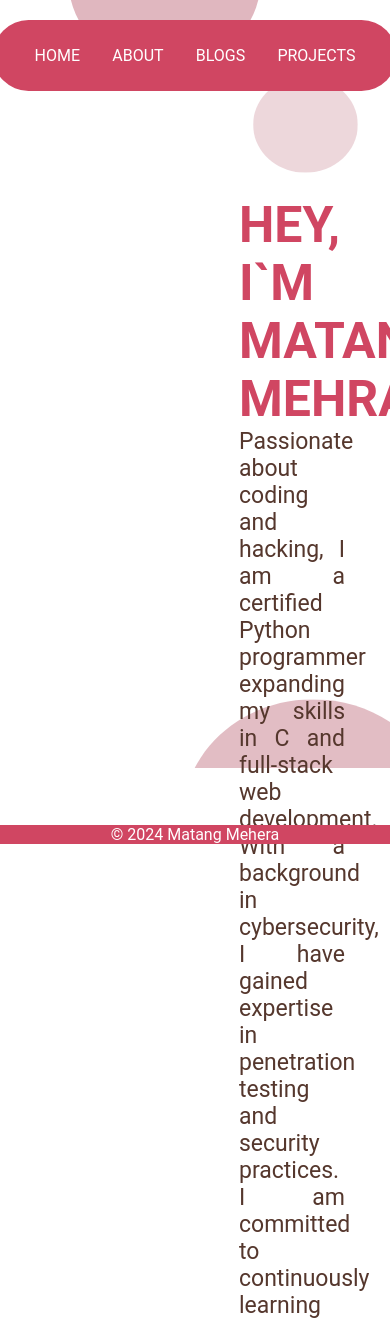
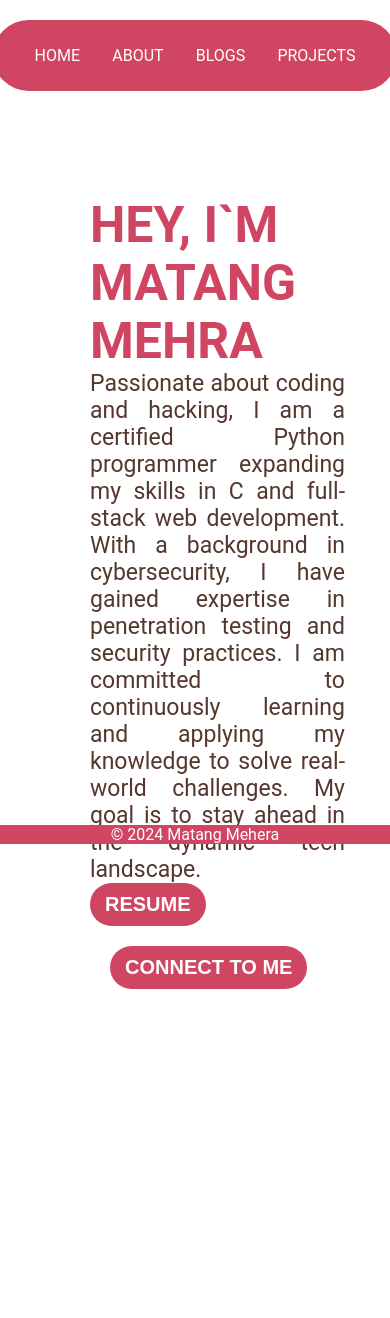
Before and after one commit to mgmehra2005/MyPortfolio, a Flask app: page / in a window 390 px wide; the page is wider, and only the part inside the window is pictured. Shown: the top 1318 px of that part. After the commit the page ends 989 px from the top of that part, so only its background shows below. Run offline with Flask 3, Linux system fonts and the light colour scheme.

Commit message:
updated index css to be responsive

```diff
--- a/Portfolio/static/CSS/default.css
+++ b/Portfolio/static/CSS/default.css
@@ -76,7 +76,7 @@ nav ul li a:hover{
     padding-right: 10%;
 }
 
-.image-container{
+/* .image-container{
     position: fixed;
     right: 0;
     bottom: 0;
@@ -92,13 +92,36 @@ nav ul li a:hover{
     background-position: center;
     background-repeat: no-repeat;
     background-size: cover;
-}
+} */
+
+
+/* Container for the background */
+.image-container {
+    display: block;
+    width: 100%;
+    height: auto;
+    overflow: hidden;
+    position: relative;
+    background-color: white; /* Default white background */
+
+  }
+
+  /* The background image */
+  .my-image {
+    width: 100%;
+    height: auto;
+    display: none; /* Hidden by default for small screens */
+    object-fit: cover;
+    max-width: 100%;
+  }
+
+
 
 .welcome-message{
     display: flex;
     flex-direction: column;
     justify-content: center;
-    max-width: 40%;
+    max-width: 100%;
     margin: 20px;
     float: right;
     padding: 10px;
@@ -116,6 +139,19 @@ nav ul li a:hover{
     color: #55372d;
 
 }
+
+  /* For desktop screens (width >= 1274px) */
+  @media screen and (min-width: 1274px) {
+    .my-image {
+      display: block; /* Show the image on desktop */
+      position: fixed; /* Fixed position to cover the entire viewport */
+      z-index: -1; /* Ensure the image is behind other content */
+    }
+
+    .welcome-message{
+        max-width: 40%;
+    }
+  }
 
 #resume{
     justify-content: center;
```
